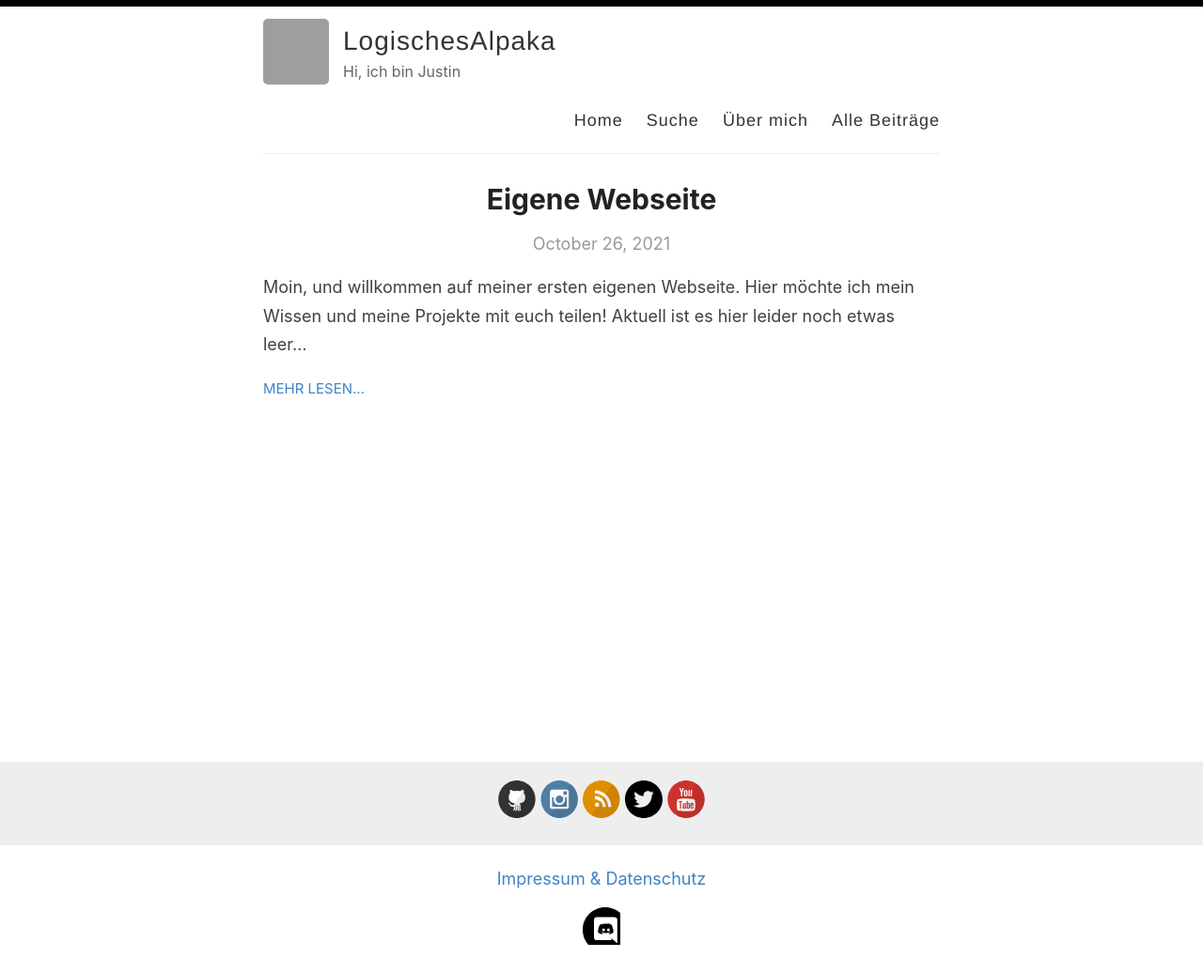
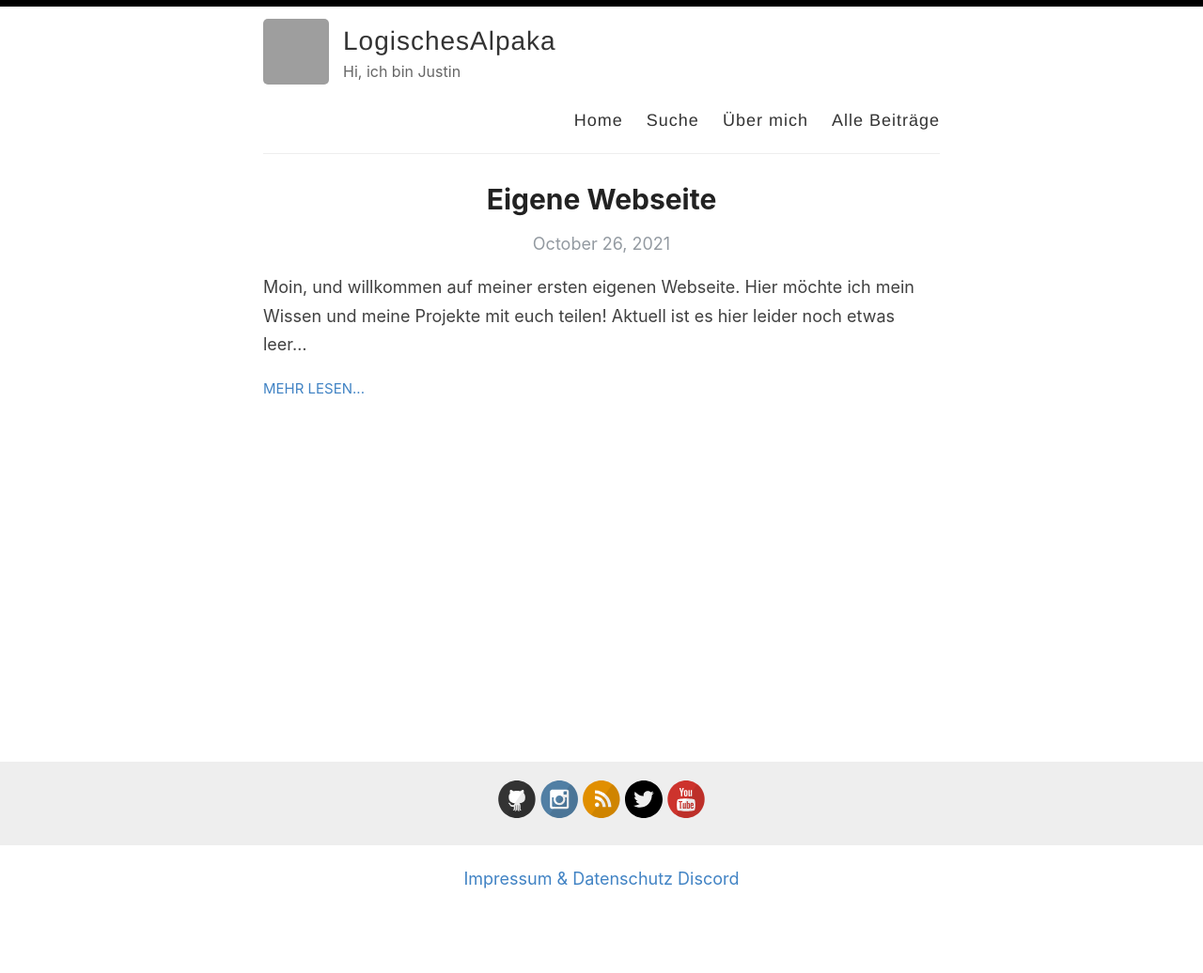
Before and after one commit to LogischesAlpaka/logischesalpaka.github.io, a Jekyll site: the page built from index.html, in a window 1280 px wide. Shown: the whole page at 94% size. Built offline with Jekyll 4.4.1, drawn with Linux system fonts in a browser that asks for light colours; the list of posts is cut into pages by our own code; after the commit the page ends 971 px from its top, so only the background shows below that; grey boxes are pictures that could not be loaded.

Commit message:
Update default.html

```diff
--- a/_layouts/default.html
+++ b/_layouts/default.html
@@ -50,7 +50,7 @@
           </footer>
           <footer class="footer">
             <a href="{{ site.baseurl }}/impressumdsgvo">Impressum & Datenschutz</a>
-            </p><a href="https://discord.com/invite/BcQ8qncuEH"></a> <img src="https://logischesalpaka.github.com/images/discord.svg" alt="">
+            <a href="https://discord.com/invite/BcQ8qncuEH">Discord</a>
           </footer>
         </div>
       </div>
```
